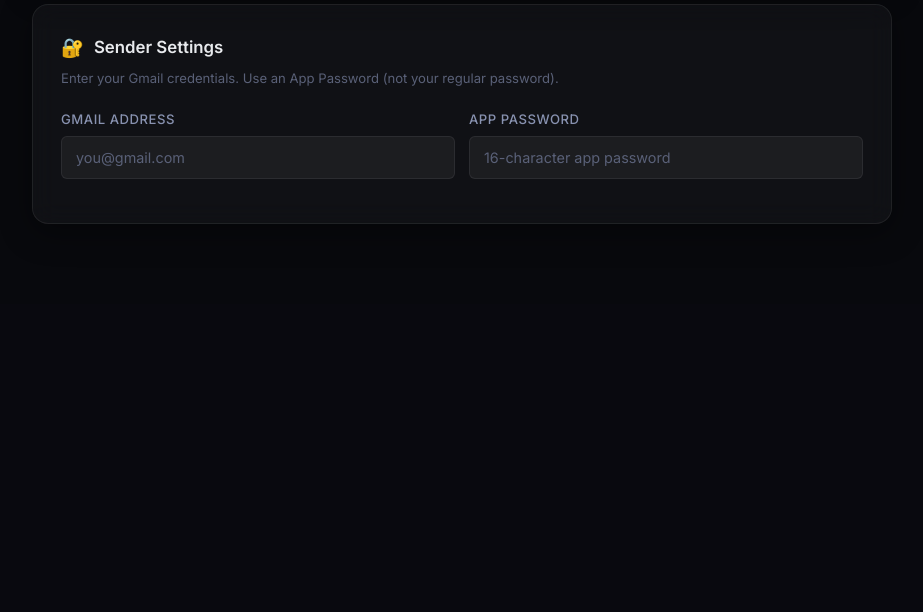
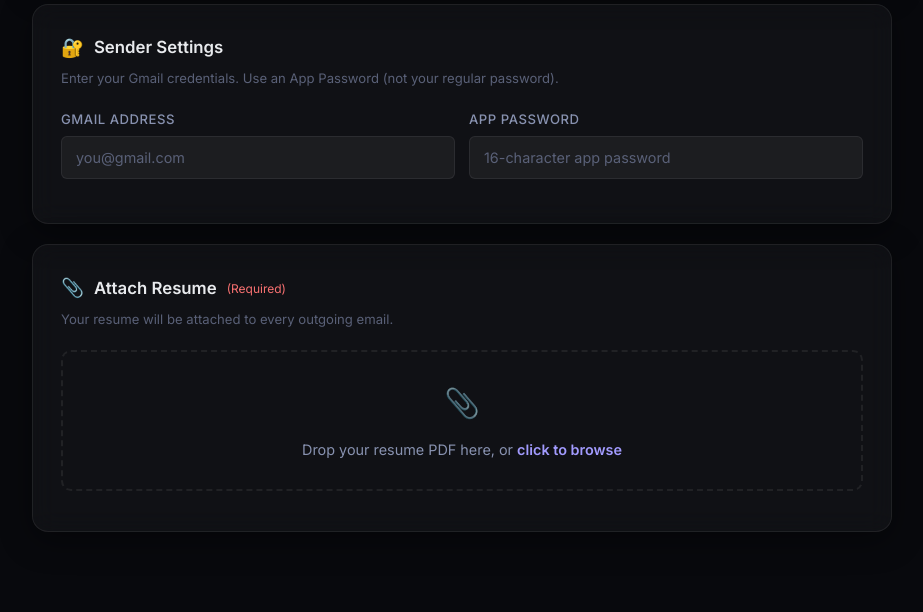
Before and after one commit to Updesh012/job-scrapping, a Flask app: page / in a window 1280 px wide. Shown: the part 1103-1715 px from the top of the page, without its empty margins (178-1101 px from the left). Before the commit the page ends 1327 px from the top, so only its background shows below. Run offline with Flask 3, Linux system fonts and the light colour scheme.

Commit message:
feat: add mandatory resume attachment to outgoing emails

```diff
--- a/app.py
+++ b/app.py
@@ -48,28 +48,26 @@ def extract():
 
 @app.route('/api/send-emails', methods=['POST'])
 def send_emails():
-    """Send emails to extracted HR contacts with real-time progress streaming.
+    """Send emails to extracted HR contacts with resume attachment and real-time progress.
 
-    Expects JSON body with:
-        - emails: list of recipient email addresses
+    Expects multipart form data with:
+        - emails: comma-separated list of recipient email addresses
         - subject: email subject line
         - body: email body text
         - sender_email: sender's Gmail address
         - app_password: Gmail app password
+        - resume: PDF file to attach (required)
 
     Returns NDJSON stream with progress updates for each email sent.
-    Each line is a JSON object with type 'progress', 'error', or 'complete'.
     """
-    data = request.json
+    emails_raw = request.form.get('emails', '')
+    subject = request.form.get('subject', '').strip()
+    body = request.form.get('body', '').strip()
+    sender_email = request.form.get('sender_email', '').strip()
+    app_password = request.form.get('app_password', '').strip()
+    resume_file = request.files.get('resume')
 
-    if not data:
-        return jsonify({'error': 'No data provided'}), 400
-
-    emails = data.get('emails', [])
-    subject = data.get('subject', '').strip()
-    body = data.get('body', '').strip()
-    sender_email = data.get('sender_email', '').strip()
-    app_password = data.get('app_password', '').strip()
+    emails = [e.strip() for e in emails_raw.split(',') if e.strip()]
 
     # Validation
     if not emails:
@@ -80,6 +78,12 @@ def send_emails():
         return jsonify({'error': 'Email body is required'}), 400
     if not sender_email or not app_password:
         return jsonify({'error': 'Sender email and app password are required'}), 400
+    if not resume_file or resume_file.filename == '':
+        return jsonify({'error': 'Resume attachment is required'}), 400
+
+    # Read resume bytes once
+    resume_bytes = resume_file.read()
+    resume_filename = resume_file.filename
 
     def generate():
         """Generator that yields NDJSON lines as emails are sent."""
@@ -97,7 +101,11 @@ def send_emails():
         failed_count = 0
 
         for i, email in enumerate(emails):
-            success, error = send_single_email(server, sender_email, email, subject, body)
+            success, error = send_single_email(
+                server, sender_email, email, subject, body,
+                attachment_bytes=resume_bytes,
+                attachment_filename=resume_filename
+            )
 
             if success:
                 sent_count += 1
--- a/templates/index.html
+++ b/templates/index.html
@@ -78,7 +78,23 @@
             </div>
         </section>
 
-        <!-- ===== Step 4: Extracted Results (hidden until extraction) ===== -->
+        <!-- ===== Step 4: Attach Resume (mandatory) ===== -->
+        <section class="card" id="resume-section">
+            <h2 class="card-title"><span class="icon">📎</span> Attach Resume <span style="color: var(--error); font-size: 0.75rem; font-weight: 400;">(Required)</span></h2>
+            <p class="card-subtitle">Your resume will be attached to every outgoing email.</p>
+
+            <div id="resume-drop-zone" class="drop-zone" style="padding: 28px 24px;">
+                <div class="drop-zone-icon" style="font-size: 1.8rem;">📎</div>
+                <p class="drop-zone-text">
+                    Drop your resume PDF here, or <strong>click to browse</strong>
+                </p>
+                <input type="file" id="resume-input" accept=".pdf">
+            </div>
+
+            <div class="file-list" id="resume-file-display" style="margin-top: 12px;"></div>
+        </section>
+
+        <!-- ===== Step 5: Extracted Results (hidden until extraction) ===== -->
         <section class="card section-hidden" id="results-section">
             <h2 class="card-title"><span class="icon">📋</span> Extracted Emails</h2>
             <p class="card-subtitle">Review the emails found in your PDFs. Uncheck any you don't want to email.</p>
@@ -155,6 +171,7 @@
     ========================================================================= */
     let uploadedFiles = [];       // File objects from input
     let extractedEmails = [];     // Array of email strings after extraction
+    let resumeFile = null;        // Single resume PDF file
     let isSending = false;
 
     /* =========================================================================
@@ -175,6 +192,10 @@
 
     const senderEmail = document.getElementById('sender-email');
     const appPassword = document.getElementById('app-password');
+
+    const resumeDropZone = document.getElementById('resume-drop-zone');
+    const resumeInput = document.getElementById('resume-input');
+    const resumeFileDisplay = document.getElementById('resume-file-display');
 
     const resultsSection = document.getElementById('results-section');
     const emailStatsEl = document.getElementById('email-stats');
@@ -218,6 +239,66 @@
             templateStatus.textContent = 'Template loaded from saved data';
         }
     })();
+
+    /* =========================================================================
+       RESUME UPLOAD
+    ========================================================================= */
+    resumeDropZone.addEventListener('click', () => resumeInput.click());
+
+    resumeDropZone.addEventListener('dragover', (e) => {
+        e.preventDefault();
+        resumeDropZone.classList.add('drag-over');
+    });
+
+    resumeDropZone.addEventListener('dragleave', () => {
+        resumeDropZone.classList.remove('drag-over');
+    });
+
+    resumeDropZone.addEventListener('drop', (e) => {
+        e.preventDefault();
+        resumeDropZone.classList.remove('drag-over');
+        const file = Array.from(e.dataTransfer.files).find(f => f.type === 'application/pdf');
+        if (file) setResume(file);
+    });
+
+    resumeInput.addEventListener('change', () => {
+        if (resumeInput.files[0]) setResume(resumeInput.files[0]);
+        resumeInput.value = '';
+    });
+
+    function setResume(file) {
+        resumeFile = file;
+        renderResumeDisplay();
+        updateSelectedCount();
+    }
+
+    function removeResume() {
+        resumeFile = null;
+        renderResumeDisplay();
+        updateSelectedCount();
+    }
+
+    function renderResumeDisplay() {
+        resumeFileDisplay.innerHTML = '';
+        if (!resumeFile) {
+            resumeDropZone.style.display = '';
+            return;
+        }
+        // Hide the drop zone when a resume is attached
+        resumeDropZone.style.display = 'none';
+        const sizeKB = (resumeFile.size / 1024).toFixed(1);
+        const item = document.createElement('div');
+        item.className = 'file-item';
+        item.innerHTML = `
+            <div class="file-item-info">
+                <span class="file-icon">📎</span>
+                <span title="${resumeFile.name}">${resumeFile.name}</span>
+            </div>
+            <span class="file-item-size">${sizeKB} KB</span>
+            <button class="file-item-remove" onclick="removeResume()" title="Remove resume">✕</button>
+        `;
+        resumeFileDisplay.appendChild(item);
+    }
 
     /* =========================================================================
        FILE UPLOAD — Drag & Drop + Click
@@ -391,7 +472,7 @@
     function updateSelectedCount() {
         const selected = getSelectedEmails().length;
         selectedCountEl.textContent = `${selected} of ${extractedEmails.length} email${extractedEmails.length !== 1 ? 's' : ''} selected`;
-        sendBtn.disabled = selected === 0;
+        sendBtn.disabled = selected === 0 || !resumeFile;
     }
 
     // Select All
@@ -449,6 +530,11 @@
             senderEmail.focus();
             return;
         }
+        if (!resumeFile) {
+            showToast('⚠️ Please attach your resume before sending', true);
+            resumeDropZone.scrollIntoView({ behavior: 'smooth' });
+            return;
+        }
 
         // Show confirmation modal
         confirmMessage.textContent = `Send your email to ${selected.length} recipient${selected.length > 1 ? 's' : ''}? This will take about ${Math.ceil(selected.length * 1.5 / 60)} minute${Math.ceil(selected.length * 1.5 / 60) > 1 ? 's' : ''}.`;
@@ -483,16 +569,17 @@
         progressSection.scrollIntoView({ behavior: 'smooth', block: 'start' });
 
         try {
+            const formData = new FormData();
+            formData.append('emails', selectedEmails.join(','));
+            formData.append('subject', emailSubject.value.trim());
+            formData.append('body', emailBody.value.trim());
+            formData.append('sender_email', senderEmail.value.trim());
+            formData.append('app_password', appPassword.value.trim());
+            formData.append('resume', resumeFile);
+
             const response = await fetch('/api/send-emails', {
                 method: 'POST',
-                headers: { 'Content-Type': 'application/json' },
-                body: JSON.stringify({
-                    emails: selectedEmails,
-                    subject: emailSubject.value.trim(),
-                    body: emailBody.value.trim(),
-                    sender_email: senderEmail.value.trim(),
-                    app_password: appPassword.value.trim()
-                })
+                body: formData
             });
 
             if (!response.ok) {
```
Also changed, not shown: emailer.py (+17 -1 lines).
